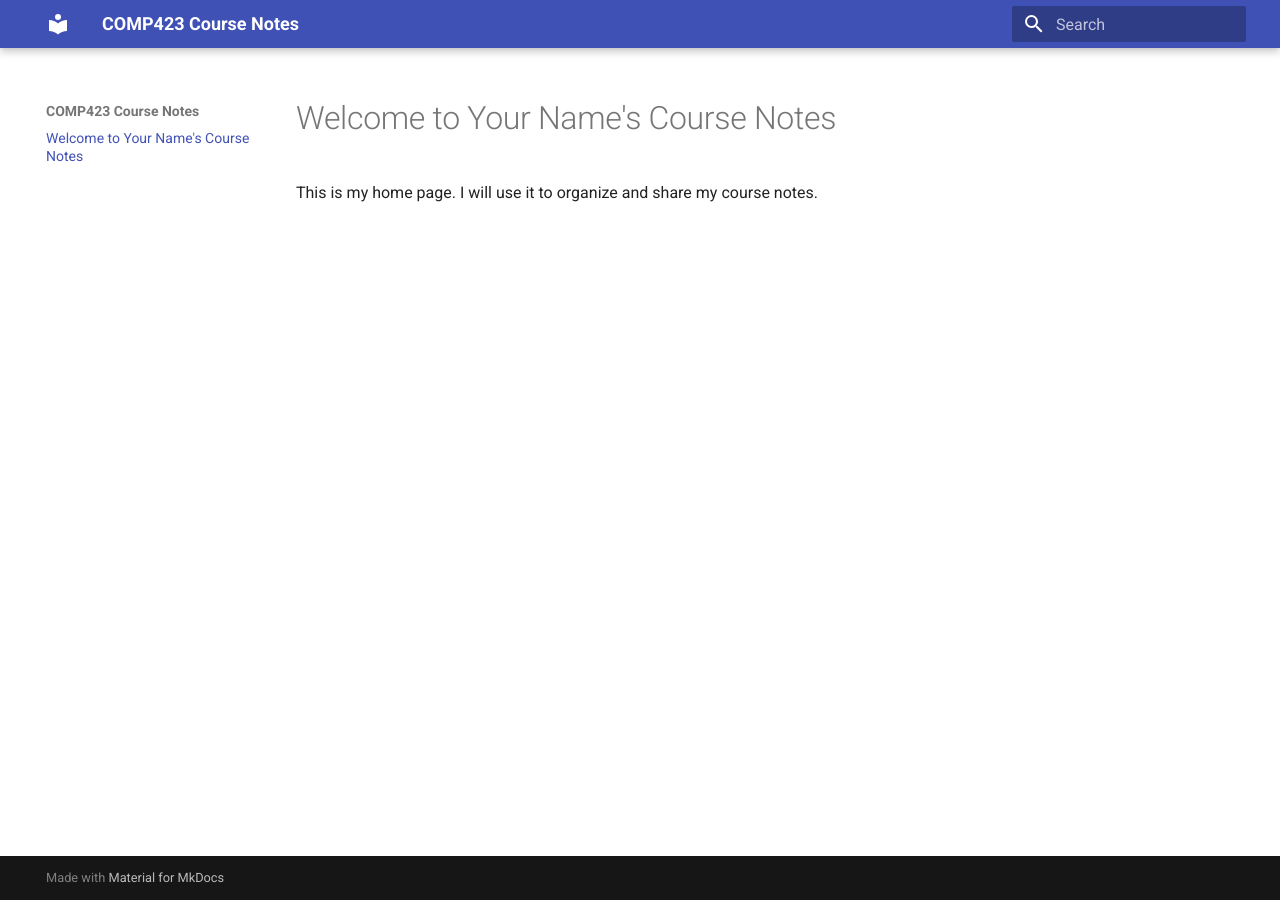
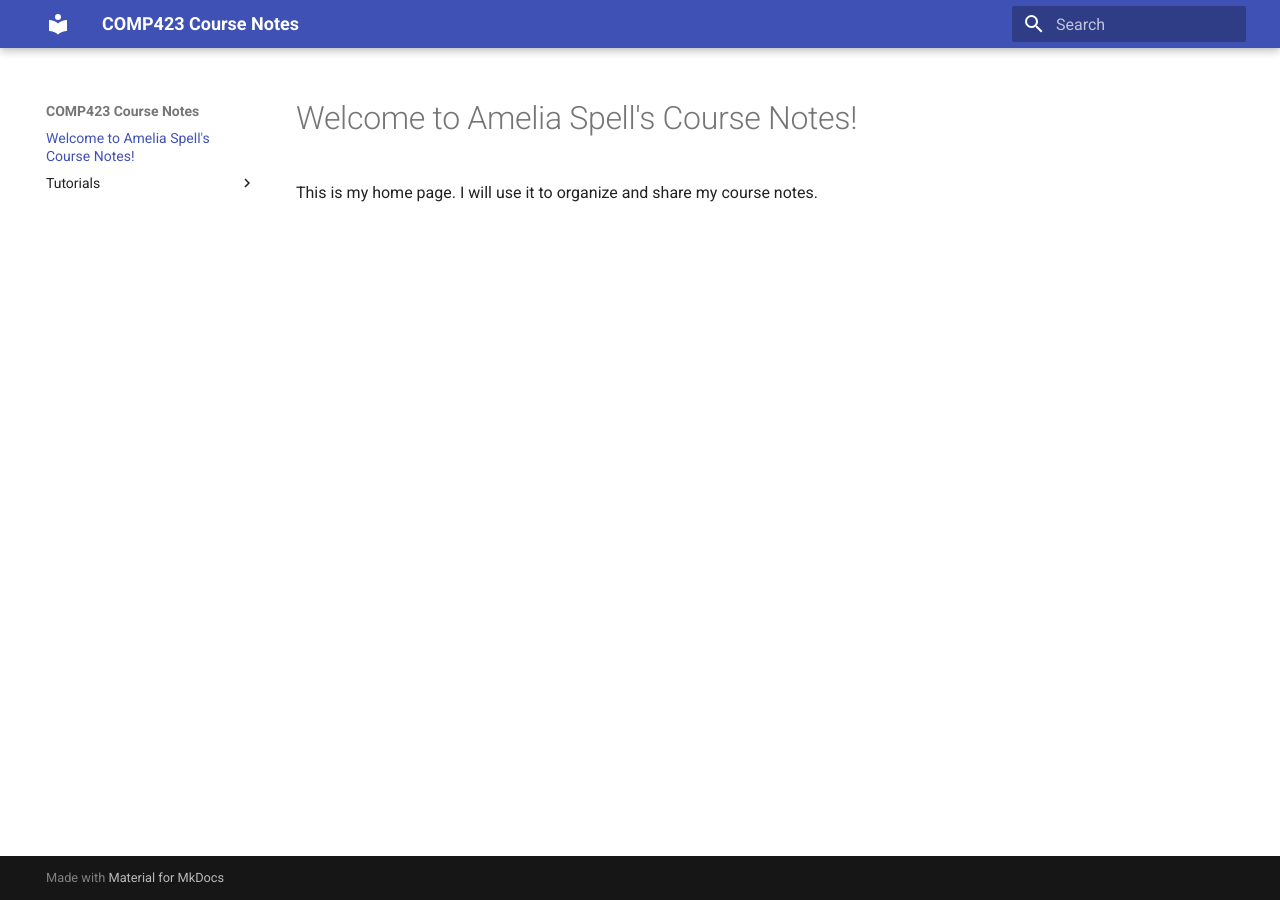
Before and after one commit to amspell04/comp423-course-notes, an MkDocs documentation site: the page built from docs/index.md, in a window 1280 px wide. Built offline with MkDocs 1.6.1 and Material for MkDocs 9.7.7, drawn with Linux system fonts in a browser that asks for light colours.

Commit message:
beginning tutorial setup

```diff
--- a/docs/index.md
+++ b/docs/index.md
@@ -1,3 +1,3 @@
-# Welcome to Your Name's Course Notes
+# Welcome to Amelia Spell's Course Notes!
 
 This is my home page. I will use it to organize and share my course notes.
```
Also changed, not shown: docs/tutorials/rust-setup.md (added, +3 -0 lines).
